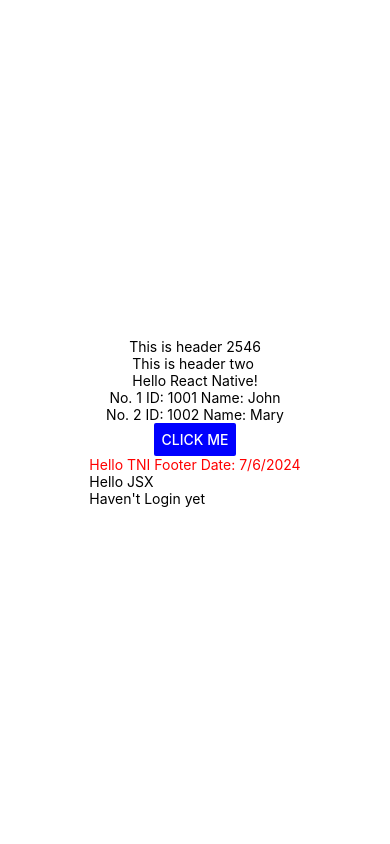
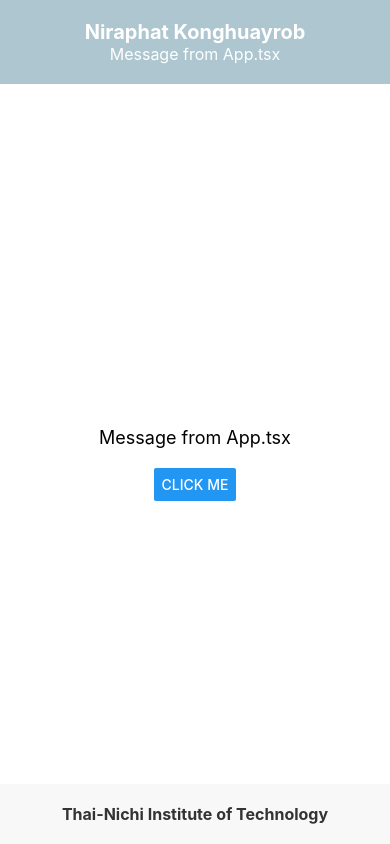
Before and after one commit to NiraphatK/TNIreactNative, a React Native app: screen / in a window 390 px wide. Built offline with nearby package versions, Linux system fonts and the light colour scheme.

Commit message:
Practice1_Ch03_ReactNativeFundamental[July-13-2024]

```diff
--- a/App.tsx
+++ b/App.tsx
@@ -2,37 +2,14 @@ import { StatusBar } from "expo-status-bar";
 import { StyleSheet, Text, View, Button, Alert } from "react-native";
 import AppFooter from "./components/AppFooter";
 import AppHeader from "./components/AppHeader";
+import Content from "./components/Content";
 
 export default function App(): React.JSX.Element {
-  const onClick = () => {
-    Alert.alert("Hi", "Hello React.JS");
-  };
-
-  const users = [
-    { id: 1001, name: "John" },
-    { id: 1002, name: "Mary" },
-  ];
   return (
     <View style={styles.container}>
-      <AppHeader title="This is header" year={2003} />
-      <AppHeader title="This is header two" />
-      <Text>Hello React Native!</Text>
-      {users.map((user, index) => {
-        return (
-          <Text key={user.id}>
-            No. {index + 1} ID: {user.id} Name: {user.name}
-          </Text>
-        );
-      })}
-      <Button
-        title="Click me"
-        onPress={onClick}
-        color="blue"
-        // onPress={() => {
-        //   Alert.alert("Hi", "React Native is Fun!!");
-        // }}
-      />
-      <AppFooter />
+      <AppHeader name="Niraphat Konghuayrob" msg="Message from App.tsx" />
+      <Content msg="Message from App.tsx" name="Niraphat Konghuayrob" />
+      <AppFooter title="Thai-Nichi Institute of Technology" />
       <StatusBar style="auto" />
     </View>
   );
@@ -42,7 +19,5 @@ const styles = StyleSheet.create({
   container: {
     flex: 1,
     backgroundColor: "#fff",
-    alignItems: "center",
-    justifyContent: "center",
   },
 });
--- a/components/AppFooter.tsx
+++ b/components/AppFooter.tsx
@@ -1,18 +1,14 @@
 import { StyleSheet, Text, View } from "react-native";
 import React from "react";
 
-const AppFooter = (): React.JSX.Element => {
-  const hello = "Hello TNI Footer";
-  const hello2 = <Text>Hello JSX</Text>;
-  const isLogin = false;
+type AppFooterProps = {
+  title: string;
+};
+
+const AppFooter = ({ title }: AppFooterProps): React.JSX.Element => {
   return (
-    <View>
-      <Text style={styles.myText}>
-        {hello} Date: {new Date().toLocaleDateString()}
-      </Text>
-      {hello2}
-      {isLogin && <Text>Welcome Boss</Text>}
-      {isLogin ? <Text>Welcome Marry</Text> : <Text>Haven't Login yet</Text>}
+    <View style={styles.footer}>
+      <Text style={styles.footerText}>{title}</Text>
     </View>
   );
 };
@@ -20,7 +16,19 @@ const AppFooter = (): React.JSX.Element => {
 export default AppFooter;
 
 const styles = StyleSheet.create({
-  myText: {
-    color: "red",
+  footer: {
+    backgroundColor: "#f8f8f8",
+    padding: 20,
+    alignItems: "center",
+    justifyContent: "center",
+    position: "absolute",
+    left: 0,
+    right: 0,
+    bottom: 0,
+  },
+  footerText: {
+    fontSize: 16,
+    fontWeight: "bold",
+    color: "#333",
   },
 });
--- a/components/AppHeader.tsx
+++ b/components/AppHeader.tsx
@@ -1,19 +1,36 @@
-import { View, Text } from "react-native";
+import { StyleSheet, Text, View } from "react-native";
 import React from "react";
 
 type AppHeaderProps = {
-  title: string;
-  year?: number;
+  name: string;
+  msg: string;
 };
 
-const AppHeader = ({ title, year }: AppHeaderProps): React.JSX.Element => {
+const AppHeader = ({ name, msg }: AppHeaderProps): React.JSX.Element => {
   return (
-    <View>
-      <Text>
-        {title} {year && year + 543}
-      </Text>
+    <View style={styles.header}>
+      <Text style={styles.headerText}>{name}</Text>
+      <Text style={styles.subtitleText}>{msg}</Text>
     </View>
   );
 };
 
 export default AppHeader;
+
+const styles = StyleSheet.create({
+  header: {
+    backgroundColor: "#AEC6CF",
+    padding: 20,
+    alignItems: "center",
+    justifyContent: "center",
+  },
+  headerText: {
+    fontSize: 20,
+    fontWeight: "bold",
+    color: "#fff",
+  },
+  subtitleText: {
+    fontSize: 16,
+    color: "#fff",
+  },
+});
--- /dev/null
+++ b/components/Content.tsx
@@ -0,0 +1,34 @@
+import { Alert, StyleSheet, Text, View, Button } from "react-native";
+import React from "react";
+
+type AppContentProps = {
+  msg: string;
+  name: string;
+};
+const Content = ({ msg, name }: AppContentProps) => {
+  return (
+    <View style={styles.content}>
+      <Text style={styles.text}>{msg}</Text>
+      <Button
+        title="Click me"
+        onPress={() => {
+          Alert.alert("Hello", name);
+        }}
+      />
+    </View>
+  );
+};
+
+export default Content;
+
+const styles = StyleSheet.create({
+  content: {
+    flex: 1,
+    alignItems: "center",
+    justifyContent: "center",
+  },
+  text: {
+    fontSize: 18,
+    marginBottom: 20,
+  },
+});
```
